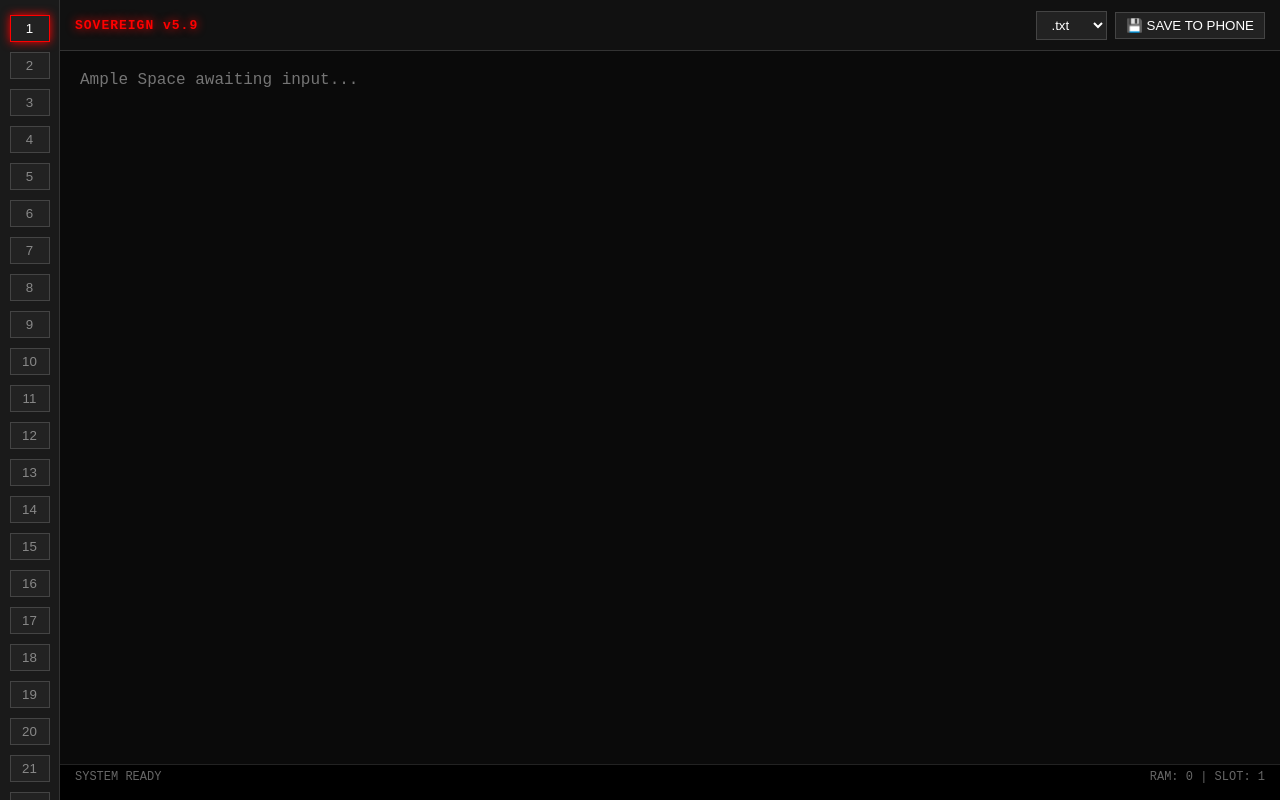
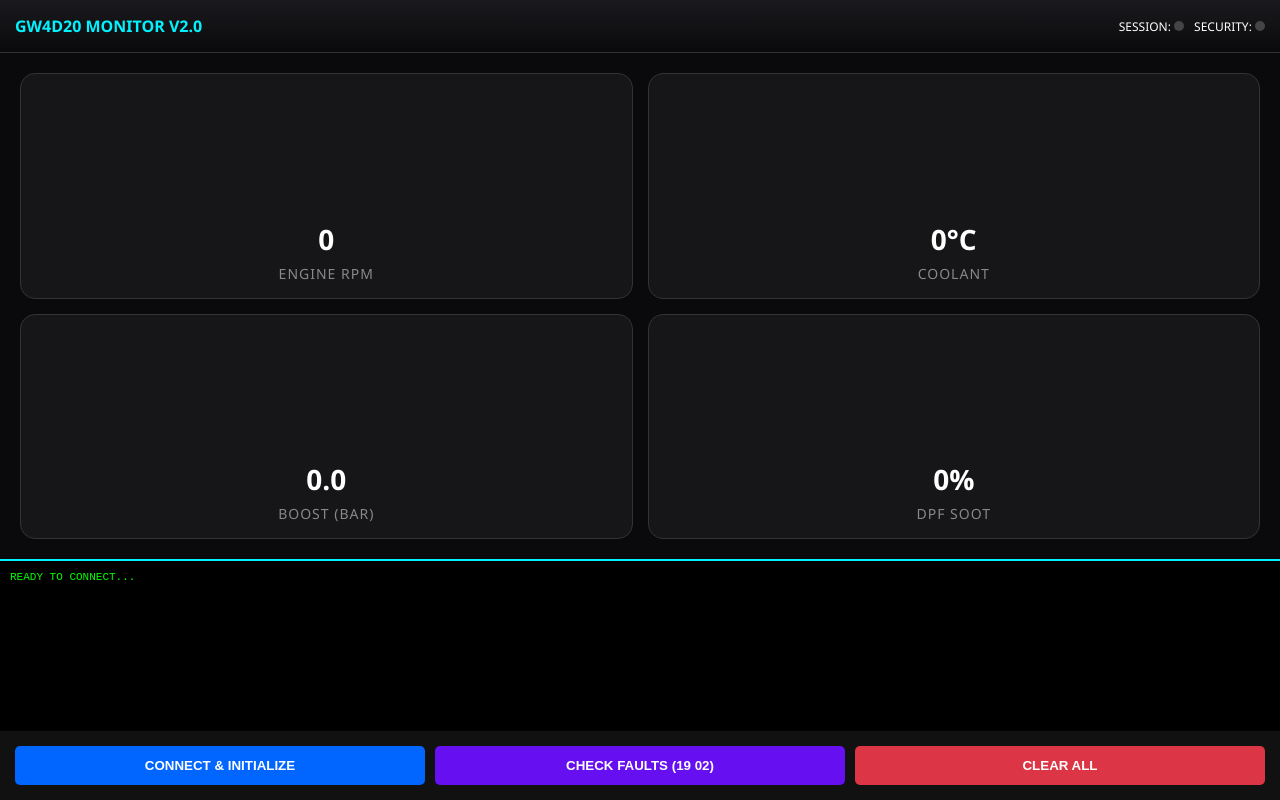
Before and after one commit to mickyblack78/Yes-yes-yes, a plain HTML site: page index.html in a window 1280 px wide. Drawn offline with Linux system fonts and the light colour scheme.

Commit message:
Update index.html for GW4D20 ULTIMATE MONITOR

```diff
--- a/index.html
+++ b/index.html
@@ -3,168 +3,307 @@
 <head>
     <meta charset="UTF-8">
     <meta name="viewport" content="width=device-width, initial-scale=1.0">
-    <title>SOV</title>
+    <title>GW4D20 ULTIMATE MONITOR</title>
     <style>
-        :root { --bg: #0a0a0a; --accent: #ff0000; --text: #e0e0e0; --panel: #1a1a1a; --glow: 0 0 10px #ff0000; }
-    </style>
-    <style>
-        body { background: var(--bg); color: var(--text); font-family: monospace; margin: 0; overflow: hidden; }
-        #app { display: grid; grid-template-columns: 60px 1fr; height: 100vh; }
-    </style>
-    <style>
-        #sidebar { background: var(--panel); border-right: 1px solid #333; display: flex; flex-direction: column; align-items: center; padding-top: 10px; overflow-y: auto; }
-        .slot-btn { width: 40px; height: 40px; margin: 5px 0; border: 1px solid #444; background: #222; color: #888; cursor: pointer; transition: 0.2s; }
-        .slot-btn.active { border-color: var(--accent); color: white; box-shadow: var(--glow); }
-    </style>
-    <style>
-        #controls { height: 50px; background: #111; display: flex; align-items: center; padding: 0 15px; border-bottom: 1px solid #333; justify-content: space-between; }
-        .redwater-glow { text-shadow: var(--glow); color: var(--accent); font-weight: bold; letter-spacing: 1px; }
-        select, button { background: #222; color: white; border: 1px solid #444; padding: 5px 10px; cursor: pointer; }
+        :root {
+            --bg: #0a0a0c;
+            --accent: #00f2ff;
+            --warn: #ffae00;
+            --danger: #ff4d4d;
+            --panel: rgba(255, 255, 255, 0.05);
+        }
+
+        body {
+            background: var(--bg);
+            color: white;
+            font-family: 'Segoe UI', Tahoma, Geneva, Verdana, sans-serif;
+            margin: 0;
+            display: flex;
+            flex-direction: column;
+            height: 100vh;
+            overflow: hidden;
+        }
+
+        header {
+            padding: 15px;
+            background: linear-gradient(to bottom, #1a1a1e, #0a0a0c);
+            border-bottom: 1px solid #333;
+            display: flex;
+            justify-content: space-between;
+            align-items: center;
+        }
+
+        .status-bar {
+            display: flex;
+            gap: 10px;
+            font-size: 12px;
+            text-transform: uppercase;
+        }
+
+        .status-dot {
+            width: 10px;
+            height: 10px;
+            border-radius: 50%;
+            background: #444;
+            display: inline-block;
+        }
+
+        .active { background: var(--accent); box-shadow: 0 0 10px var(--accent); }
+
+        #main-display {
+            flex: 1;
+            display: grid;
+            grid-template-columns: repeat(2, 1fr);
+            grid-template-rows: repeat(2, 1fr);
+            gap: 15px;
+            padding: 20px;
+        }
+
+        .gauge-card {
+            background: var(--panel);
+            border-radius: 15px;
+            border: 1px solid #333;
+            position: relative;
+            display: flex;
+            flex-direction: column;
+            align-items: center;
+            justify-content: center;
+        }
+
+        canvas { max-width: 90%; max-height: 90%; }
+
+        .label {
+            position: absolute;
+            bottom: 15px;
+            font-size: 14px;
+            color: #888;
+            letter-spacing: 1px;
+        }
+
+        .value-overlay {
+            position: absolute;
+            font-size: 28px;
+            font-weight: bold;
+            color: white;
+            bottom: 40px;
+        }
+
+        #console-panel {
+            height: 150px;
+            background: #000;
+            border-top: 2px solid var(--accent);
+            padding: 10px;
+            font-family: monospace;
+            font-size: 11px;
+            overflow-y: auto;
+            color: #00ff00;
+        }
+
+        .controls {
+            padding: 15px;
+            display: flex;
+            gap: 10px;
+            background: #111;
+        }
+
+        button {
+            flex: 1;
+            padding: 12px;
+            border: none;
+            border-radius: 5px;
+            background: #333;
+            color: white;
+            font-weight: bold;
+            cursor: pointer;
+            transition: 0.3s;
+        }
+
+        button#connect-btn { background: #0066ff; }
+        button#fault-btn { background: #6610f2; }
+        button#clear-btn { background: #dc3545; }
+
+        .warning-flash {
+            animation: flash-red 0.5s infinite;
+        }
+
+        @keyframes flash-red {
+            0% { background: var(--panel); }
+            50% { background: rgba(255, 77, 77, 0.3); }
+            100% { background: var(--panel); }
+        }
     </style>
 </head>
 <body>
 
-<div id="app">
-    <div id="sidebar" id="slot-container"></div>
+<header>
+    <div style="font-weight: bold; color: var(--accent);">GW4D20 MONITOR V2.0</div>
+    <div class="status-bar">
+        <span>Session: <span id="dot-session" class="status-dot"></span></span>
+        <span>Security: <span id="dot-security" class="status-dot"></span></span>
+    </div>
+</header>
 
-    <div id="main" style="display: flex; flex-direction: column;">
-        <div id="controls">
-            <div class="redwater-glow" id="brand">SOVEREIGN v5.9</div>
-            <div>
-                <select id="ext-select">
-                    <option value="txt">.txt</option>
-                    <option value="js">.js</option>
-                    <option value="html">.html</option>
-                    <option value="css">.css</option>
-                    <option value="json">.json</option>
-                    <option value="sh">.sh</option>
-                    <option value="run">.run</option>
-                    <option value="pdf">.pdf</option>
-                </select>
-                <button id="save-trigger">💾 SAVE TO PHONE</button>
-            </div>
-        </div>
-
-        <textarea id="editor" spellcheck="false" placeholder="Ample Space awaiting input... " style="flex-grow: 1; background: transparent; color: #00ff00; border: none; padding: 20px; font-size: 16px; outline: none; resize: none;"></textarea>
-
-        <div id="status-bar" style="height:25px; font-size:12px; padding:5px 15px; background:#000; color:#666; border-top:1px solid #222; display: flex; justify-content: space-between;">
-            <div id="terminal-out">SYSTEM READY</div>
-            <div>RAM: <span id="mem-count">0</span> | SLOT: <span id="active-label">1</span></div>
-        </div>
+<div id="main-display">
+    <div class="gauge-card" id="card-rpm">
+        <canvas id="gauge-rpm"></canvas>
+        <div class="value-overlay" id="val-rpm">0</div>
+        <div class="label">ENGINE RPM</div>
+    </div>
+    <div class="gauge-card" id="card-temp">
+        <canvas id="gauge-temp"></canvas>
+        <div class="value-overlay" id="val-temp">0°C</div>
+        <div class="label">COOLANT</div>
+    </div>
+    <div class="gauge-card" id="card-boost">
+        <canvas id="gauge-boost"></canvas>
+        <div class="value-overlay" id="val-boost">0.0</div>
+        <div class="label">BOOST (BAR)</div>
+    </div>
+    <div class="gauge-card" id="card-soot">
+        <canvas id="gauge-soot"></canvas>
+        <div class="value-overlay" id="val-soot">0%</div>
+        <div class="label">DPF SOOT</div>
     </div>
 </div>
 
+<div id="console-panel">READY TO CONNECT...</div>
+
+<div class="controls">
+    <button id="connect-btn" onclick="initSerial()">CONNECT & INITIALIZE</button>
+    <button id="fault-btn" onclick="readFaults()">CHECK FAULTS (19 02)</button>
+    <button id="clear-btn" onclick="clearFaults()">CLEAR ALL</button>
+</div>
+
 <script>
-    /* Block 9: Memory Initialization (Connecting to RAM) */
-    let currentSlot = 1;
-    const editor = document.getElementById('editor');
-    const sidebar = document.getElementById('sidebar');
+    let port;
+    let reader;
+    let writer;
+    let isStreaming = false;
+    let sessionActive = false;
 
-    /* Block 10: Slot Generation (Building the 100 buttons) */
-    function createSlotButtons() {
-        for(let i=1; i<=100; i++) {
-            let b = document.createElement('button');
-            b.className = 'slot-btn';
-            b.innerText = i;
-            b.id = 'slot-' + i;
-            b.onclick = () => handleSlotClick(i);
-            sidebar.appendChild(b);
+    // UDS Service Configuration
+    const SERVICES = {
+        EXTENDED: [0x10, 0x03],
+        TESTER_PRESENT: [0x3E, 0x80],
+        READ_DTC: [0x19, 0x02, 0x08],
+        CLEAR_DTC: [0x14, 0xFF, 0xFF, 0xFF],
+        READ_DATA: 0x22
+    };
+
+    // PIDs for GW4D20 (Standardized for this app)
+    const DIDs = {
+        RPM: [0xF4, 0x0C],
+        TEMP: [0xF4, 0x05],
+        BOOST: [0xF4, 0x0B],
+        SOOT: [0xF4, 0x11]
+    };
+
+    async function log(msg, color = "#00ff00") {
+        const console = document.getElementById('console-panel');
+        console.innerHTML += `<div style="color:${color}">> ${msg}</div>`;
+        console.scrollTop = console.scrollHeight;
+    }
+
+    async function initSerial() {
+        try {
+            port = await navigator.serial.requestPort();
+            await port.open({ baudRate: 115200 });
+            writer = port.writable.getWriter();
+            log("SERIAL PORT OPENED", "#00f2ff");
+
+            await setupUDS();
+        } catch (e) {
+            log("CONNECTION FAILED: " + e.message, "red");
         }
     }
 
-    /* Block 11: Persistent Save Engine (Auto-save to internal space) */
-    function saveToInternal() {
-        localStorage.setItem('sov_storage_slot_' + currentSlot, editor.value);
-        updateCharCount();
-        terminalLog("AUTO-SAVED SLOT " + currentSlot);
+    async function setupUDS() {
+        log("INITIALIZING EXTENDED SESSION (10 03)...");
+        await sendCommand(SERVICES.EXTENDED);
+        document.getElementById('dot-session').classList.add('active');
+
+        // Start Tester Present Heartbeat (Keep Session Alive)
+        setInterval(() => {
+            if (port) sendCommand(SERVICES.TESTER_PRESENT);
+        }, 3000);
+
+        startMonitoring();
     }
 
-    function loadFromInternal(n) {
-        return localStorage.getItem('sov_storage_slot_' + n) || '';
+    async function sendCommand(hexArray) {
+        if (!writer) return;
+        const data = new Uint8Array(hexArray);
+        await writer.write(data);
+        // In a real app, you'd implement a reader to handle Response Pending (7F)
     }
 
-    /* Block 12: Slot Management (Switching logic) */
-    function handleSlotClick(n) {
-        preventDataLoss();
-        switchSlot(n);
+    async function startMonitoring() {
+        isStreaming = true;
+        log("MONITORING START...");
+        loop();
     }
 
-    function switchSlot(n) {
-        currentSlot = n;
-        editor.value = loadFromInternal(n);
-        highlightActiveSlot(n);
-        updateActiveLabel(n);
-        updateCharCount();
+    async function loop() {
+        if (!isStreaming) return;
+
+        // Mock data logic for visualization - replace with real serial read parsing
+        updateGauge('gauge-rpm', Math.random() * 3000 + 800, 6000, 'val-rpm', '');
+        updateGauge('gauge-temp', 85 + Math.random(), 120, 'val-temp', '°C');
+
+        // Safety Check
+        const temp = 85;
+        if(temp > 100) document.getElementById('card-temp').classList.add('warning-flash');
+        else document.getElementById('card-temp').classList.remove('warning-flash');
+
+        requestAnimationFrame(loop);
     }
 
-    function highlightActiveSlot(n) {
-        document.querySelectorAll('.slot-btn').forEach(btn => btn.classList.remove('active'));
-        document.getElementById('slot-' + n).classList.add('active');
+    function updateGauge(id, val, max, valId, unit) {
+        const canvas = document.getElementById(id);
+        const ctx = canvas.getContext('2d');
+        const centerX = canvas.width / 2;
+        const centerY = canvas.height / 2;
+        const radius = 60;
+
+        ctx.clearRect(0, 0, canvas.width, canvas.height);
+
+        // Track
+        ctx.beginPath();
+        ctx.arc(centerX, centerY, radius, 0.8 * Math.PI, 2.2 * Math.PI);
+        ctx.strokeStyle = '#333';
+        ctx.lineWidth = 8;
+        ctx.stroke();
+
+        // Fill
+        const endAngle = 0.8 * Math.PI + (val / max) * (1.4 * Math.PI);
+        ctx.beginPath();
+        ctx.arc(centerX, centerY, radius, 0.8 * Math.PI, endAngle);
+        ctx.strokeStyle = val > (max * 0.8) ? '#ff4d4d' : '#00f2ff';
+        ctx.lineWidth = 8;
+        ctx.stroke();
+
+        document.getElementById(valId).innerText = Math.round(val) + unit;
     }
 
-    /* Block 13: The Extension Matrix (The MIME dictionary) */
-    function getMime(ext) {
-        const matrix = {
-            txt: 'text/plain',
-            js: 'application/javascript',
-            html: 'text/html',
-            css: 'text/css',
-            json: 'application/json',
-            sh: 'application/x-sh',
-            run: 'application/octet-stream',
-            pdf: 'application/pdf'
-        };
-        return matrix[ext] || 'text/plain';
+    async function readFaults() {
+        log("QUERYING FAULTS (SERVICE 19)...", "#ffae00");
+        await sendCommand(SERVICES.READ_DTC);
+        // Expected response would be parsed here
     }
 
-    /* Block 14: The Casting Bridge (Force Download logic) */
-    function castFile() {
-        const ext = document.getElementById('ext-select').value;
-        const fileName = `sov_export_s${currentSlot}.${ext}`;
-        const blob = constructBlob(editor.value, getMime(ext));
-        const anchor = createGhostAnchor(blob, fileName);
-        triggerDownload(anchor);
-        cleanupAnchor(anchor, blob);
+    async function clearFaults() {
+        if(confirm("Confirm Clear All Diagnostic Data?")) {
+            log("SENDING CLEAR COMMAND (14 FF FF FF)...", "red");
+            await sendCommand(SERVICES.CLEAR_DTC);
+        }
     }
 
-    function constructBlob(data, type) { return new Blob([data], { type: type }); }
+    // Initialize Canvas sizes
+    document.querySelectorAll('canvas').forEach(c => {
+        c.width = 200;
+        c.height = 200;
+    });
 
-    function createGhostAnchor(blob, name) {
-        const a = document.createElement('a');
-        a.href = URL.createObjectURL(blob);
-        a.download = name;
-        a.style.display = 'none';
-        document.body.appendChild(a);
-        return a;
-    }
-
-    function triggerDownload(a) { a.click(); terminalLog("FILE CAST SUCCESSFUL"); }
-
-    function cleanupAnchor(a, b) {
-        document.body.removeChild(a);
-        setTimeout(() => URL.revokeObjectURL(a.href), 100);
-    }
-
-    // Helper Functions for UI Logic
-    function updateCharCount() { document.getElementById('mem-count').innerText = editor.value.length; }
-    function updateActiveLabel(n) { document.getElementById('active-label').innerText = n; }
-    function terminalLog(msg) { document.getElementById('terminal-out').innerText = "> " + msg; }
-    function preventDataLoss() { saveToInternal(); }
-    function applyRedwater() { console.log("Redwater Baseline Active"); }
-
-    // Initialization
-    function initApp() {
-        createSlotButtons();
-        switchSlot(1);
-        editor.oninput = () => {
-            updateCharCount();
-            saveToInternal();
-        };
-        document.getElementById('save-trigger').onclick = castFile;
-        applyRedwater();
-    }
-
-    initApp();
 </script>
 </body>
 </html>
```
